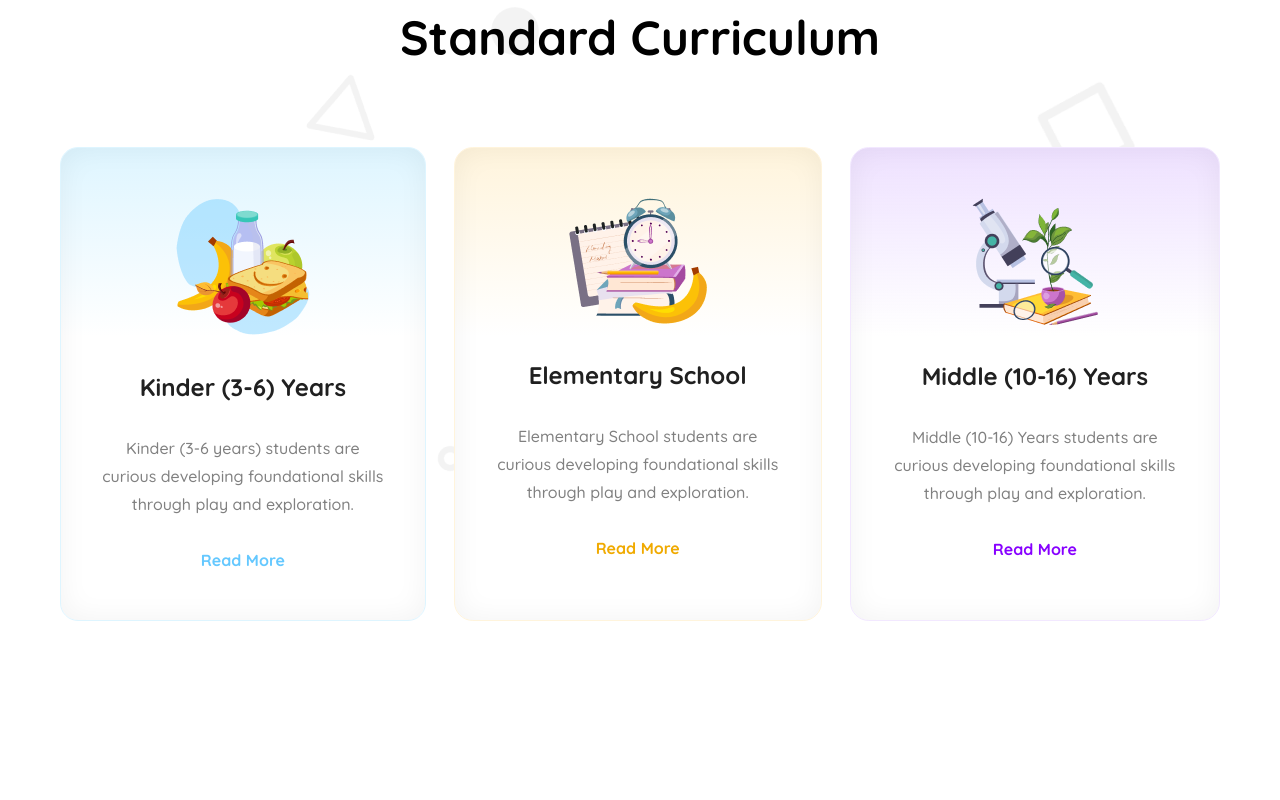
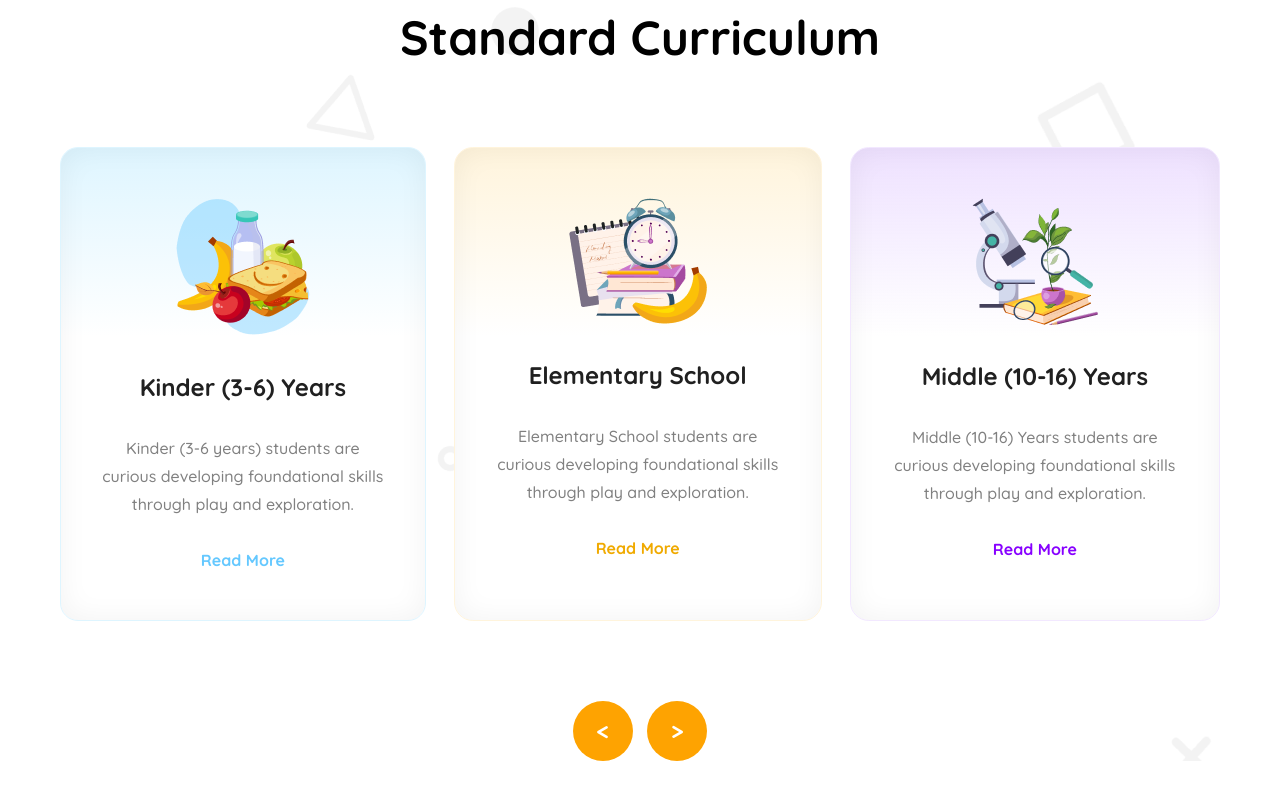
Before and after one commit to FyslAhmd/PH-Assignment-02, a plain HTML site: page index.html in a window 1280 px wide. Shown: the part 726-1526 px from the top of the page. Before the commit the page ends 1407 px from the top, so only its background shows below. Drawn offline with Linux system fonts and the light colour scheme.

Commit message:
forward backword button added

```diff
--- a/index.html
+++ b/index.html
@@ -17,8 +17,8 @@
             </div>
             <div class="nav-list">
                 <ul class="list-items">
-                    <li><a class="list-item list-item-1" href="">About</a></li>
-                    <li><a class="list-item list-item-2" href="">Home</a></li>
+                    <li><a class="list-item list-item-1" href="">Home</a></li>
+                    <li><a class="list-item list-item-2" href="">About</a></li>
                     <li><a class="list-item list-item-3" href="">Facilities</a></li>
                     <li><a class="list-item list-item-4" href="">Admission</a></li>
                 </ul>
@@ -65,6 +65,10 @@
                         <a href="" class="read-more read-3">Read More</a>
                     </div>
                 </div>
+                <div class="previous-forward">
+                    <button class="previous-backwword-btn">&lt</button>
+                    <button class="previous-backwword-btn">&gt</button>
+                </div>
             </div>
         </section>
     </main>
--- a/style.css
+++ b/style.css
@@ -165,3 +165,20 @@
 .curriculum-card .read-3 {
     color: rgb(135, 0, 255);
 }
+
+/* forward backwword button  */
+.previous-forward {
+    text-align: center;
+    margin-top: 80px;
+}
+.previous-backwword-btn {
+    height: 60px;
+    width: 60px;
+    border: none;
+    border-radius: 50%;
+    background-color: rgb(254, 163, 1);
+    color: rgb(255, 255, 255);
+    font-size: 1.5rem;
+    font-weight: 900;
+    margin: 0 5px;
+}
```
